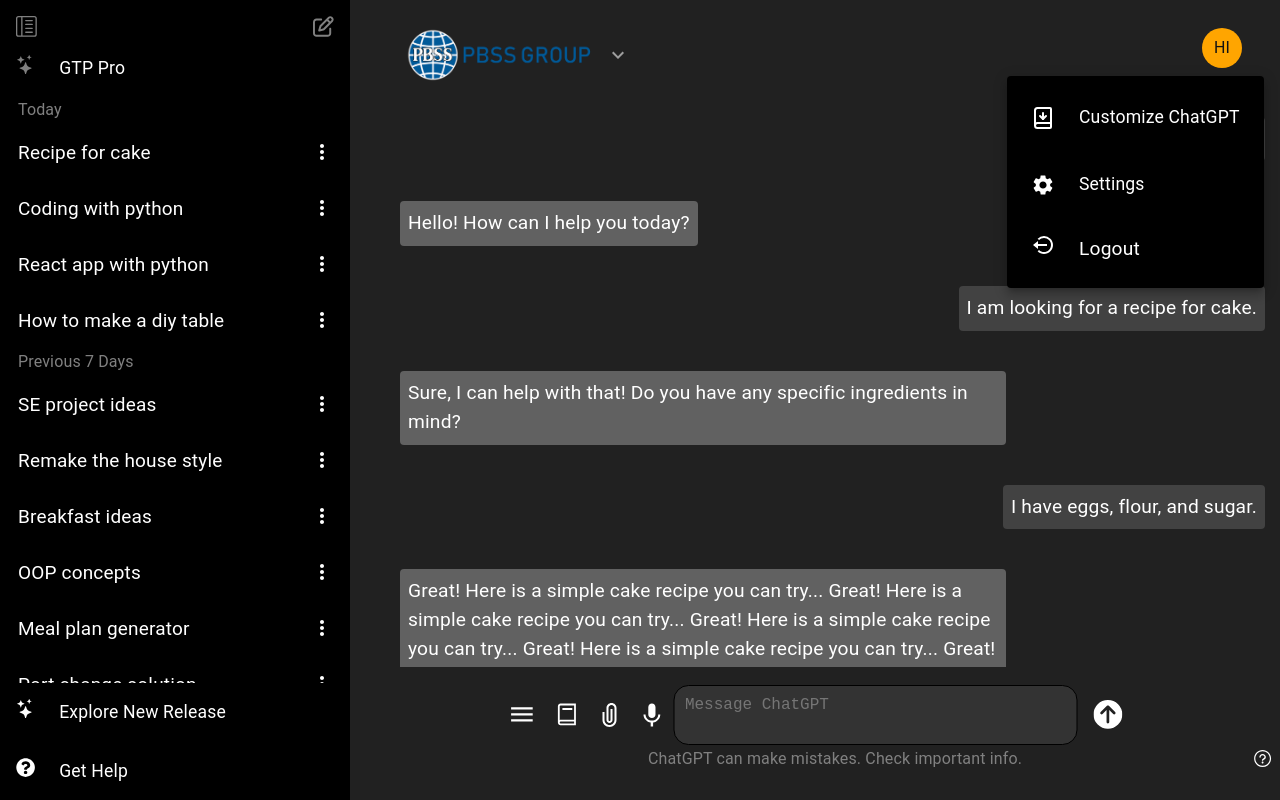
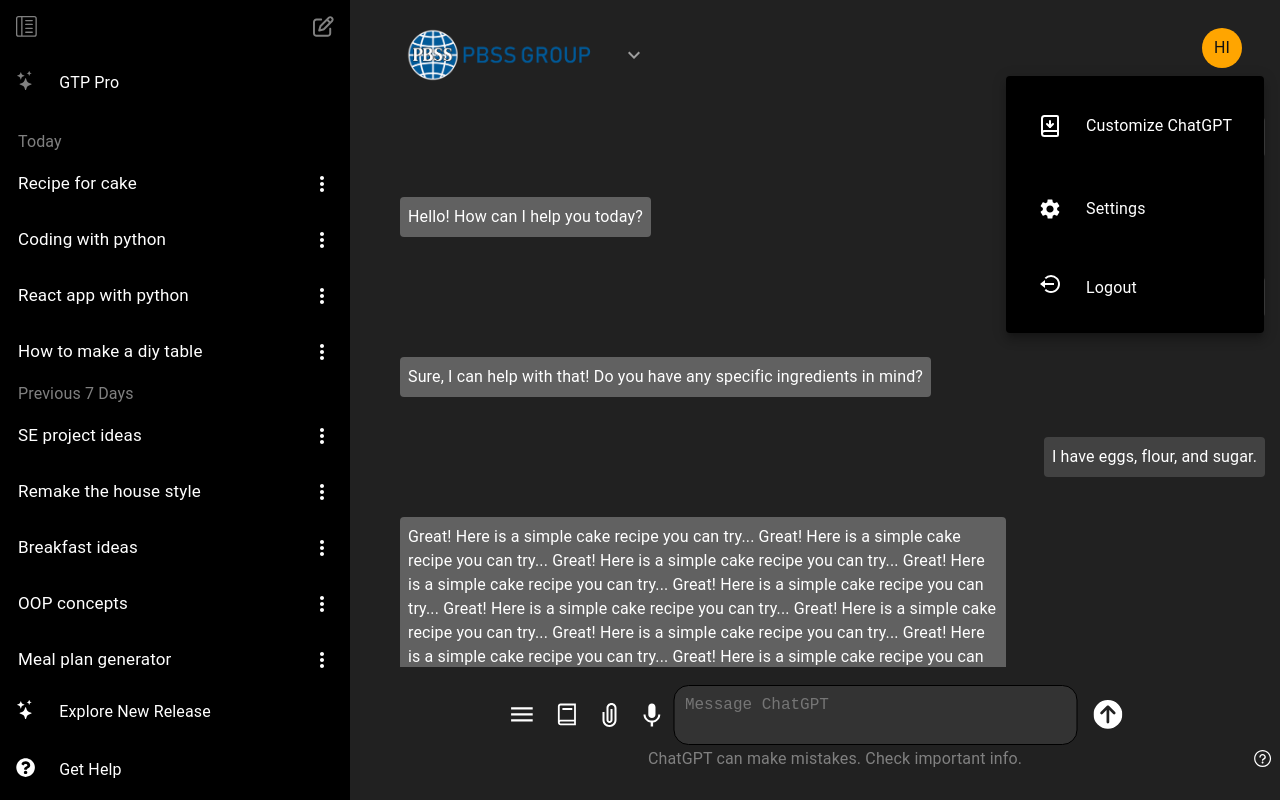
Before and after one commit to Hiru1003/chatgpt-ui, a React (Create React App) app: page /DummyChat in a window 1280 px wide. Both pictures are taken after a click on the button "HI". Built offline with nearby package versions, Linux system fonts and the light colour scheme.

Commit message:
modify: fonts sizes

```diff
--- a/src/components/AvatarDropdown.js
+++ b/src/components/AvatarDropdown.js
@@ -1,5 +1,5 @@
 import React, { useState } from 'react';
-import { Menu, MenuItem, IconButton, Box, Typography, Avatar, useMediaQuery, useTheme } from '@mui/material';
+import { Menu, MenuItem, IconButton, Box, Typography, Avatar } from '@mui/material';
 import { LuBookDown } from "react-icons/lu";
 import { MdSettings } from "react-icons/md";
 import { BiLogOutCircle } from "react-icons/bi";
@@ -12,8 +12,6 @@
   const [customizeChatGPTDialogOpen, setCustomizeChatGPTDialogOpen] = useState(false);
   const [settingsDialogOpen, setSettingsDialogOpen] = useState(false);
   const navigate = useNavigate();
-  const theme = useTheme();
-  const isXSmallScreen = useMediaQuery(theme.breakpoints.down('xs'));
 
   const handleClick = (event) => {
     setAnchorEl(event.currentTarget);
@@ -67,34 +65,34 @@
         }}
       >
         <MenuItem onClick={handleCustomizeChatGPTClick}>
-          <Box sx={{ bgcolor: 'black', p: 1, textAlign: 'left', display: 'flex', flexDirection: 'row', alignItems: 'center', justifyContent: 'center' }}>
+          <Box sx={{ bgcolor: 'black', p: 2, textAlign: 'left', display: 'flex', flexDirection: 'row', alignItems: 'center', justifyContent: 'center' }}>
             <Box sx={{ color: 'white', mr: 3 , mt:1}}>
               <LuBookDown style={{ fontSize: '1.5rem' }} />
             </Box>
             <Box sx={{ color: 'white' }}>
-              <Typography variant="subtitle1" sx={{ color: 'white', fontSize: isXSmallScreen ? '1rem' : '1.1rem' }}>Customize ChatGPT</Typography>
+              <Typography variant="subtitle1" style={{ color: 'white', fontSize: { xs: '1rem', sm: '1.5rem' }  }}>Customize ChatGPT</Typography>
             </Box>
           </Box>
         </MenuItem>
 
         <MenuItem onClick={handleSettingsClick}>
-          <Box sx={{ bgcolor: 'black', p: 1, textAlign: 'left', display: 'flex', flexDirection: 'row', alignItems: 'center', justifyContent: 'center' }}>
+          <Box sx={{ bgcolor: 'black', p: 2, textAlign: 'left', display: 'flex', flexDirection: 'row', alignItems: 'center', justifyContent: 'center' }}>
             <Box sx={{ color: 'white', mr: 3 , mt:1}}>
               <MdSettings style={{ fontSize: '1.5rem' }} />
             </Box>
             <Box sx={{ color: 'white' }}>
-              <Typography variant="subtitle1" sx={{ color: 'white', fontSize: isXSmallScreen ? '1rem' : '1.1rem' }}>Settings</Typography>
+              <Typography variant="subtitle1" style={{ color: 'white', fontSize: { xs: '1rem', sm: '1.5rem' } }}>Settings</Typography>
             </Box>
           </Box>
         </MenuItem>
 
         <MenuItem onClick={handleLogoutClick}>
-          <Box sx={{ bgcolor: 'black', p: 1, textAlign: 'left', display: 'flex', flexDirection: 'row', alignItems: 'center', justifyContent: 'center' }}>
+          <Box sx={{ bgcolor: 'black', p: 2, textAlign: 'left', display: 'flex', flexDirection: 'row', alignItems: 'center', justifyContent: 'center' }}>
             <Box sx={{ color: 'white', mr: 3 }}>
               <BiLogOutCircle style={{ fontSize: '1.5rem' }} />
             </Box>
             <Box sx={{ color: 'white' }}>
-              <Typography variant="subtitle1" sx={{ color: 'white', fontSize: isXSmallScreen ? '1rem' : '1.2rem' }}>Logout</Typography>
+              <Typography variant="subtitle1" style={{ color: 'white', fontSize: { xs: '1rem', sm: '1.5rem' }  }}>Logout</Typography>
             </Box>
           </Box>
         </MenuItem>
--- a/src/components/ChatHistory.js
+++ b/src/components/ChatHistory.js
@@ -20,7 +20,7 @@
   return (
     <Box sx={{ p: 1, display: 'flex', flexDirection: 'column', alignItems: 'flex-end' }}>
       <Box sx={{ display: 'flex', alignItems: 'center', justifyContent: 'flex-end', width: '100%' }}>
-        <Typography variant="subtitle1" style={{ color: 'white', flexGrow: 1, fontSize: '19px', marginRight: '8px' }}>{text}</Typography>
+        <Typography variant="subtitle1" style={{ color: 'white', flexGrow: 1, fontSize: '17px', marginRight: '8px' }}>{text}</Typography>
         <IconButton
           aria-label="more"
           aria-controls="menu"
@@ -44,23 +44,23 @@
         }}
       >
         <MenuItem onClick={handleClose} sx={{ padding: '18px' }}>
-          <IoShareOutline style={{ marginRight: '20px', color: 'white', fontSize: '24px' }} />
-          <Typography variant="body1" sx={{ color: 'white', fontSize: '18px' }}>Share</Typography>
+          <IoShareOutline style={{ marginRight: '20px', color: 'white', fontSize: { xs: '0.8rem', sm: '1.3rem' }  }} />
+          <Typography variant="body1" sx={{ color: 'white', fontSize: { xs: '0.7rem', sm: '1rem' }  }}>Share</Typography>
         </MenuItem>
 
         <MenuItem onClick={handleClose} sx={{ padding: '18px' }}>
-          <MdOutlineModeEdit style={{ marginRight: '18px', color: 'white', fontSize: '24px' }} />
-          <Typography variant="body1" sx={{ color: 'white', fontSize: '18px' }}>Rename</Typography>
+          <MdOutlineModeEdit style={{ marginRight: '18px', color: 'white', fontSize: {  xs: '0.8rem', sm: '1.3rem' } }} />
+          <Typography variant="body1" sx={{ color: 'white', fontSize: { xs: '0.7rem', sm: '1rem' }   }}>Rename</Typography>
         </MenuItem>
 
         <MenuItem onClick={handleClose} sx={{ padding: '18px' }}>
-          <RiInboxUnarchiveLine style={{ marginRight: '20px', color: 'white', fontSize: '24px' }} />
-          <Typography variant="body1" sx={{ color: 'white', fontSize: '18px' }}>Archive</Typography>
+          <RiInboxUnarchiveLine style={{ marginRight: '20px', color: 'white', fontSize: { xs: '0.8rem', sm: '1.3rem' } }} />
+          <Typography variant="body1" sx={{ color: 'white', fontSize: { xs: '0.7rem', sm: '1rem' }   }}>Archive</Typography>
         </MenuItem>
 
         <MenuItem onClick={handleClose} sx={{ padding: '20px' }}>
-          <RiDeleteBin6Line style={{ marginRight: '20px', color: 'red', fontSize: '24px' }} />
-          <Typography variant="body1" sx={{ color: 'red', fontSize: '18px' }}>Delete</Typography>
+          <RiDeleteBin6Line style={{ marginRight: '20px', color: 'red', fontSize: { xs: '0.8rem', sm: '1.3rem' } }} />
+          <Typography variant="body1" sx={{ color: 'red', fontSize: { xs: '0.7rem', sm: '1rem' }  }}>Delete</Typography>
         </MenuItem>
       </Menu>
     </Box>
--- a/src/components/DummyChat.js
+++ b/src/components/DummyChat.js
@@ -89,7 +89,7 @@
                 maxWidth: '70%',
               }}
             >
-              <Typography variant="body1" sx={{ flexGrow: 1, fontSize: '1.2rem' }}>{msg.text}</Typography>
+              <Typography variant="body1" sx={{ flexGrow: 1, fontSize: '1rem' }}>{msg.text}</Typography>
             </Box>
             {(hoverIndex === index) && (
               <Box
--- a/src/components/Footer.js
+++ b/src/components/Footer.js
@@ -12,7 +12,7 @@
                 <BsStars style={{ fontSize: '1.2rem' }} />
               </Box>
               <Box sx={{ color: 'white' }}>
-                <Typography style={{ color: 'white', fontSize: '1.1rem' }}>Explore New Release<br /></Typography>
+                <Typography style={{ color: 'white', fontSize: '1rem' }}>Explore New Release<br /></Typography>
               </Box>
             </Box>
 
@@ -21,7 +21,7 @@
                 <FaQuestionCircle style={{ fontSize: '1.2rem' }} />
               </Box>
               <Box sx={{ color: 'white' }}>
-                <Typography style={{ color: 'white', fontSize: '1.1rem' }}>Get Help<br /></Typography>
+                <Typography style={{ color: 'white', fontSize: '1rem' }}>Get Help<br /></Typography>
               </Box>
             </Box>
           </Box>
--- a/src/components/MainpageContainer.js
+++ b/src/components/MainpageContainer.js
@@ -17,7 +17,7 @@
     borderRadius: '20px',
     p: 2,
     width: isSmallScreen ? '300px' : '250px',
-    height: isSmallScreen ? '100px' : '130px',
+    height: isSmallScreen ? '100px' : '110px',
     display: 'flex',
     flexDirection: 'column',
     justifyContent: 'center',
@@ -35,28 +35,28 @@
         <Grid item>
           <Box sx={containerStyles}>
             <TiPen style={{ color: 'plum', fontSize: '22px', marginBottom: '8px' }} />
-            <Typography variant="h6" sx={{ color: "grey" ,fontSize: isSmallScreen ? '16px' : '20px'}}>Email for plumber quote</Typography>
+            <Typography variant="h6" sx={{ color: "grey" ,fontSize: isSmallScreen ? '14px' : '18px'}}>Email for plumber quote</Typography>
           </Box>
         </Grid>
 
         <Grid item>
           <Box sx={containerStyles}>
             <RiLightbulbLine style={{ color: 'gold', fontSize: '22px', marginBottom: '8px' }} />
-            <Typography variant="h6" sx={{ color: "grey" ,fontSize: isSmallScreen ? '16px' : '20px'}}>Recipe with what's in kitchen</Typography>
+            <Typography variant="h6" sx={{ color: "grey" ,fontSize: isSmallScreen ? '14px' : '18px'}}>Recipe with what's in kitchen</Typography>
           </Box>
         </Grid>
 
         <Grid item>
           <Box sx={containerStyles}>
             <TbPlaneInflight style={{ color: 'yellow', fontSize: '22px', marginBottom: '8px' }} />
-            <Typography variant="h6" sx={{ color: "grey" ,fontSize: isSmallScreen ? '16px' : '20px'}}>Experience Seoul like a local</Typography>
+            <Typography variant="h6" sx={{ color: "grey" ,fontSize: isSmallScreen ? '14px' : '18px'}}>Experience Seoul like a local</Typography>
           </Box>
         </Grid>
 
         <Grid item>
           <Box sx={containerStyles}>
             <LuGraduationCap style={{ color: 'lightskyblue', fontSize: '22px', marginBottom: '8px' }} />
-            <Typography variant="h6" sx={{ color: "grey",fontSize: isSmallScreen ? '16px' : '20px' }}>Explain superconductors</Typography>
+            <Typography variant="h6" sx={{ color: "grey",fontSize: isSmallScreen ? '14px' : '18px' }}>Explain superconductors</Typography>
           </Box>
         </Grid>
       </Grid>
--- a/src/components/SidebarHeaderStatic.js
+++ b/src/components/SidebarHeaderStatic.js
@@ -6,12 +6,12 @@
   return (
     <div>
           <Box>
-            <Box sx={{ bgcolor: 'black', pl: 2, textAlign: 'left', display: 'flex', flexDirection: 'row', alignItems: 'left', justifyContent: 'left' }}>
+            <Box sx={{ bgcolor: 'black', p: 2, textAlign: 'left', display: 'flex', flexDirection: 'row', alignItems: 'left', justifyContent: 'left' }}>
               <Box sx={{ color: 'white', mr: 3 }}>
                 <BsStars style={{ fontSize: '1.2rem', color:'grey' }} />
               </Box>
               <Box sx={{ color: 'white' }}>
-                <Typography style={{ color: 'white', fontSize: '1.1rem' }}>GTP Pro<br /></Typography>
+                <Typography style={{ color: 'white', fontSize: '1rem' }}>GTP Pro<br /></Typography>
               </Box>
             </Box>
           </Box>
--- a/src/components/TextArea.js
+++ b/src/components/TextArea.js
@@ -103,8 +103,12 @@
               fontSize: '1rem',
               lineHeight: '1.2rem',
               verticalAlign: 'middle',
+              alignItems: 'center',
+          justifyContent: 'center',
+          boxSizing: 'border-box',
             }}
           />
+
         </Box>
         <IconButton aria-label="send" sx={{ fontSize: { xs: '1.5rem', sm: '1.8rem' }, color: "white" }}>
               <FaCircleArrowUp />
```
Also changed, not shown: src/components/ChatgptDropdownHeader.js (+15 -8 lines), src/components/QuestionMarkDropdown.js (+11 -11 lines), src/components/Sidebar.js (+3 -4 lines).
